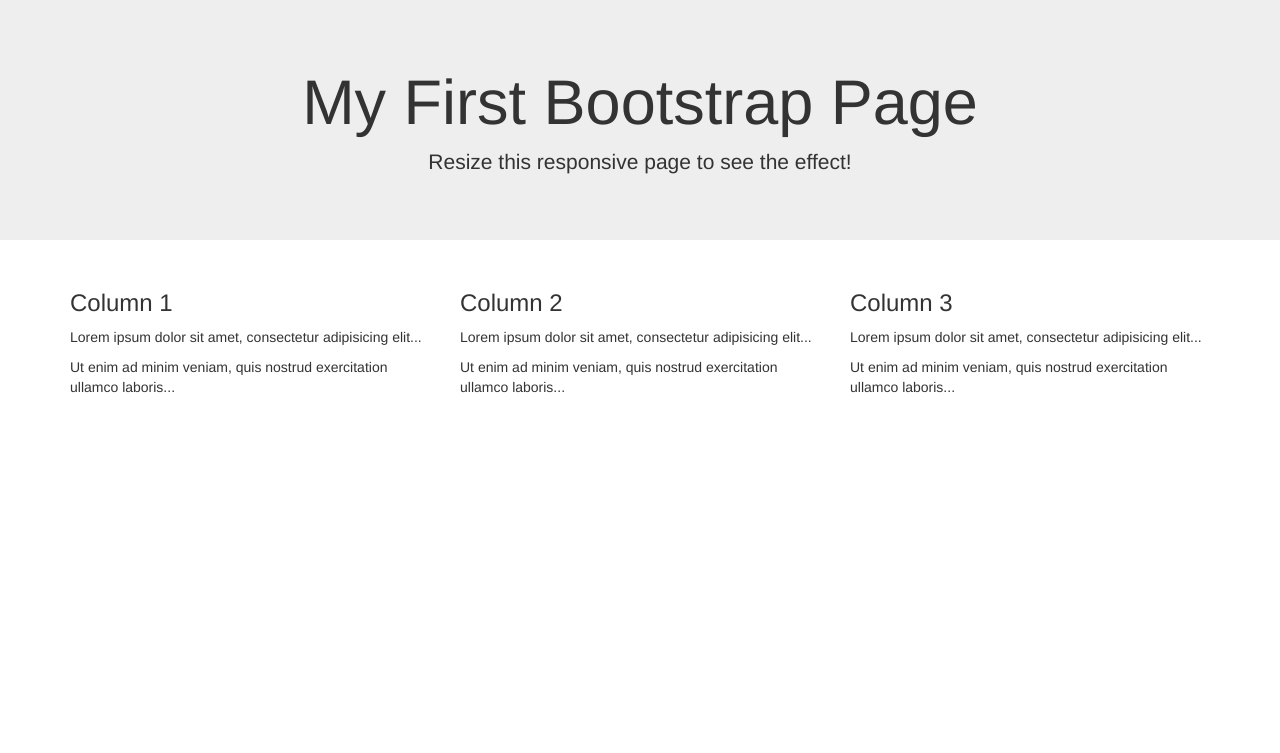
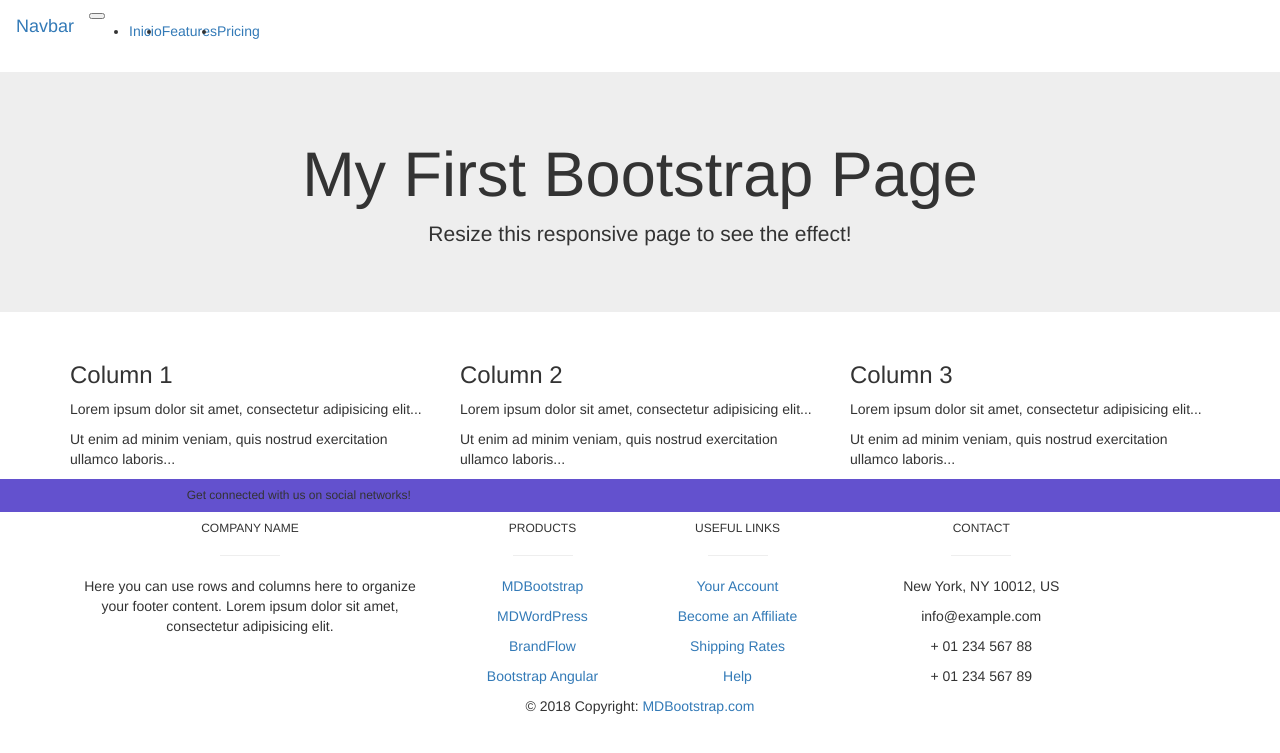
Before and after one commit to AntSegJim/hello-django-antonio, a Django app: page / in a window 1280 px wide. Shown: the top 753 px of the page. Run offline with Django 3.2, Linux system fonts and the light colour scheme; some libraries are stand-ins or nearby versions.

Commit message:
Added header and footer to index page

```diff
--- a/principal/templates/index.html
+++ b/principal/templates/index.html
@@ -1,7 +1,7 @@
 <!DOCTYPE html>
 <html lang="en">
 <head>
-  <title>Bootstrap Example</title>
+  <title>Inicio</title>
   <meta charset="utf-8">
   <meta name="viewport" content="width=device-width, initial-scale=1">
   <link rel="stylesheet" href="https://maxcdn.bootstrapcdn.com/bootstrap/3.4.0/css/bootstrap.min.css">
@@ -9,6 +9,26 @@
   <script src="https://maxcdn.bootstrapcdn.com/bootstrap/3.4.0/js/bootstrap.min.js"></script>
 </head>
 <body>
+  <header>
+    <nav class="navbar navbar-dark bg-dark">
+
+      <a class="navbar-brand" href="#">Navbar</a>
+      <button class="navbar-toggler" type="button" data-toggle="collapse" data-target="#navbarNavDropdown" aria-controls="navbarNavDropdown" aria-expanded="false" aria-label="Toggle navigation">
+        <span class="navbar-toggler-icon"></span>
+      </button>
+      <div class="collapse navbar-collapse" id="navbarNavDropdown">
+        <ul class="navbar-nav">
+          <li class="nav-item active">
+            <a class="nav-link" href="#">Inicio <span class="sr-only">(current)</span></a>
+          </li>
+          <li class="nav-item">
+            <a class="nav-link" href="#">Features</a>
+          </li>
+          <li class="nav-item">
+            <a class="nav-link" href="#">Pricing</a>
+          </li>
+    </nav>
+  </header>
 
 <div class="jumbotron text-center">
   <h1>My First Bootstrap Page</h1>
@@ -35,5 +55,149 @@
   </div>
 </div>
 
+<!-- Footer -->
+<footer class="page-footer font-small unique-color-dark">
+
+  <div style="background-color: #6351ce;">
+    <div class="container">
+
+      <!-- Grid row-->
+      <div class="row py-4 d-flex align-items-center">
+
+        <!-- Grid column -->
+        <div class="col-md-6 col-lg-5 text-center text-md-left mb-4 mb-md-0">
+          <h6 class="mb-0">Get connected with us on social networks!</h6>
+        </div>
+        <!-- Grid column -->
+
+        <!-- Grid column -->
+        <div class="col-md-6 col-lg-7 text-center text-md-right">
+
+          <!-- Facebook -->
+          <a class="fb-ic">
+            <i class="fab fa-facebook-f white-text mr-4"> </i>
+          </a>
+          <!-- Twitter -->
+          <a class="tw-ic">
+            <i class="fab fa-twitter white-text mr-4"> </i>
+          </a>
+          <!-- Google +-->
+          <a class="gplus-ic">
+            <i class="fab fa-google-plus-g white-text mr-4"> </i>
+          </a>
+          <!--Linkedin -->
+          <a class="li-ic">
+            <i class="fab fa-linkedin-in white-text mr-4"> </i>
+          </a>
+          <!--Instagram-->
+          <a class="ins-ic">
+            <i class="fab fa-instagram white-text"> </i>
+          </a>
+
+        </div>
+        <!-- Grid column -->
+
+      </div>
+      <!-- Grid row-->
+
+    </div>
+  </div>
+
+  <!-- Footer Links -->
+  <div class="container text-center text-md-left mt-5">
+
+    <!-- Grid row -->
+    <div class="row mt-3">
+
+      <!-- Grid column -->
+      <div class="col-md-3 col-lg-4 col-xl-3 mx-auto mb-4">
+
+        <!-- Content -->
+        <h6 class="text-uppercase font-weight-bold">Company name</h6>
+        <hr class="deep-purple accent-2 mb-4 mt-0 d-inline-block mx-auto" style="width: 60px;">
+        <p>Here you can use rows and columns here to organize your footer content. Lorem ipsum dolor sit amet, consectetur
+          adipisicing elit.</p>
+
+      </div>
+      <!-- Grid column -->
+
+      <!-- Grid column -->
+      <div class="col-md-2 col-lg-2 col-xl-2 mx-auto mb-4">
+
+        <!-- Links -->
+        <h6 class="text-uppercase font-weight-bold">Products</h6>
+        <hr class="deep-purple accent-2 mb-4 mt-0 d-inline-block mx-auto" style="width: 60px;">
+        <p>
+          <a href="#!">MDBootstrap</a>
+        </p>
+        <p>
+          <a href="#!">MDWordPress</a>
+        </p>
+        <p>
+          <a href="#!">BrandFlow</a>
+        </p>
+        <p>
+          <a href="#!">Bootstrap Angular</a>
+        </p>
+
+      </div>
+      <!-- Grid column -->
+
+      <!-- Grid column -->
+      <div class="col-md-3 col-lg-2 col-xl-2 mx-auto mb-4">
+
+        <!-- Links -->
+        <h6 class="text-uppercase font-weight-bold">Useful links</h6>
+        <hr class="deep-purple accent-2 mb-4 mt-0 d-inline-block mx-auto" style="width: 60px;">
+        <p>
+          <a href="#!">Your Account</a>
+        </p>
+        <p>
+          <a href="#!">Become an Affiliate</a>
+        </p>
+        <p>
+          <a href="#!">Shipping Rates</a>
+        </p>
+        <p>
+          <a href="#!">Help</a>
+        </p>
+
+      </div>
+      <!-- Grid column -->
+
+      <!-- Grid column -->
+      <div class="col-md-4 col-lg-3 col-xl-3 mx-auto mb-md-0 mb-4">
+
+        <!-- Links -->
+        <h6 class="text-uppercase font-weight-bold">Contact</h6>
+        <hr class="deep-purple accent-2 mb-4 mt-0 d-inline-block mx-auto" style="width: 60px;">
+        <p>
+          <i class="fas fa-home mr-3"></i> New York, NY 10012, US</p>
+        <p>
+          <i class="fas fa-envelope mr-3"></i> info@example.com</p>
+        <p>
+          <i class="fas fa-phone mr-3"></i> + 01 234 567 88</p>
+        <p>
+          <i class="fas fa-print mr-3"></i> + 01 234 567 89</p>
+
+      </div>
+      <!-- Grid column -->
+
+    </div>
+    <!-- Grid row -->
+
+  </div>
+  <!-- Footer Links -->
+
+  <!-- Copyright -->
+  <div class="footer-copyright text-center py-3">© 2018 Copyright:
+    <a href="https://mdbootstrap.com/education/bootstrap/"> MDBootstrap.com</a>
+  </div>
+  <!-- Copyright -->
+
+</footer>
+<!-- Footer -->
+
+
 </body>
 </html>
```
